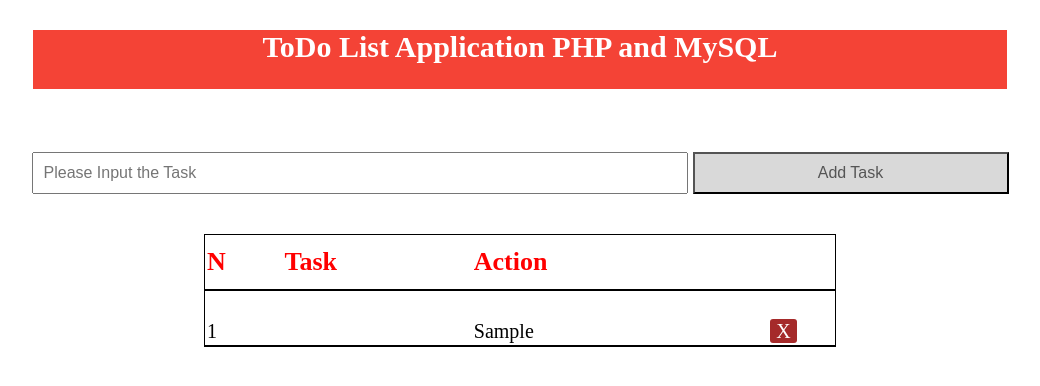
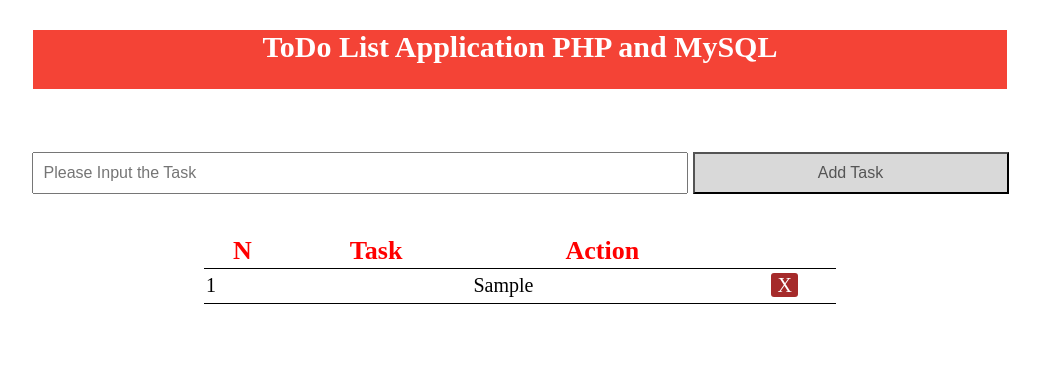
Before and after one commit to SimpleCycy/Module-0---Simple-CRUD-Project, a PHP site: page / in a window 1280 px wide. Shown: the top 386 px of the page, without its empty margins (120-1160 px from the left). Run offline with PHP 8.4, Linux system fonts and the light colour scheme; tables that the repository leaves empty hold one stand-in row (values such as "Sample post").

Commit message:
Alignment Checking

```diff
--- a/index.php
+++ b/index.php
@@ -46,22 +46,22 @@
             <thead>
                 <tr>
                     <th>N</th>
-                    <th>Task</th>
+                    <th>Task          </th>
                     <th>Action</th>
                 </tr>
             </thead>
 
             <tbody>
-                <?php while ($row = mysqli_fetch_array($tasks)){ ?>
+                <?php $i = 1; while ($row = mysqli_fetch_array($tasks)){ ?>
                     <tr>
-                        <td><?php echo $row['id']; ?><td>
+                        <td><?php echo $i; ?><td>
                         <td class="task"><?php echo $row['task']; ?></td>
                         <td class= "delete">
-                            <a href="index.php?del_task=<?php echo $row['id']; ?>">X</a>
+                        <a href="index.php?del_task=<?php echo $row['id']; ?>">X</a>
                         </td>
                     </tr>
 
-                <?php }  ?>
+                <?php $i++; }  ?>
                 </tbody>
                 </center>
         </table>
--- a/style.css
+++ b/style.css
@@ -45,23 +45,18 @@ align-content: center;
       width: 50%;
       margin: 30px auto;
       border-collapse:collapse;
-      border: 1px solid black;
+
   }
   tr{
-      border-bottom: 2px solid black;
+      border-bottom: 1px solid black;
   }
   th{
       font-size: 26px;
       color: red;
-      text-align: left;
-  }
-  td{
-      height: 50px;
-      vertical-align: bottom;
   }
   th,td{
       border:none;
-      height: 50px;
+      height: 30px;
       padding:2px;
   }
   tr:hover{
```
